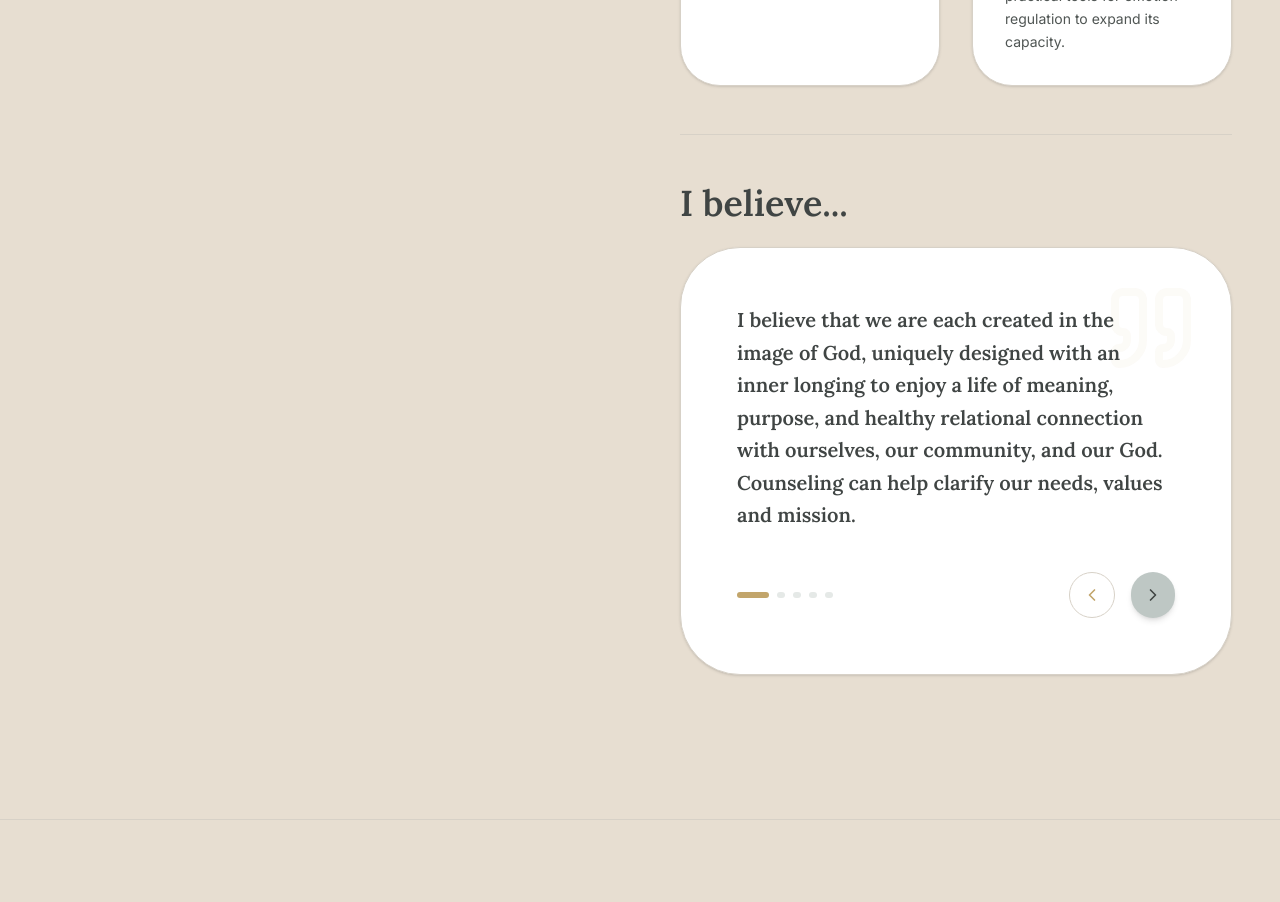
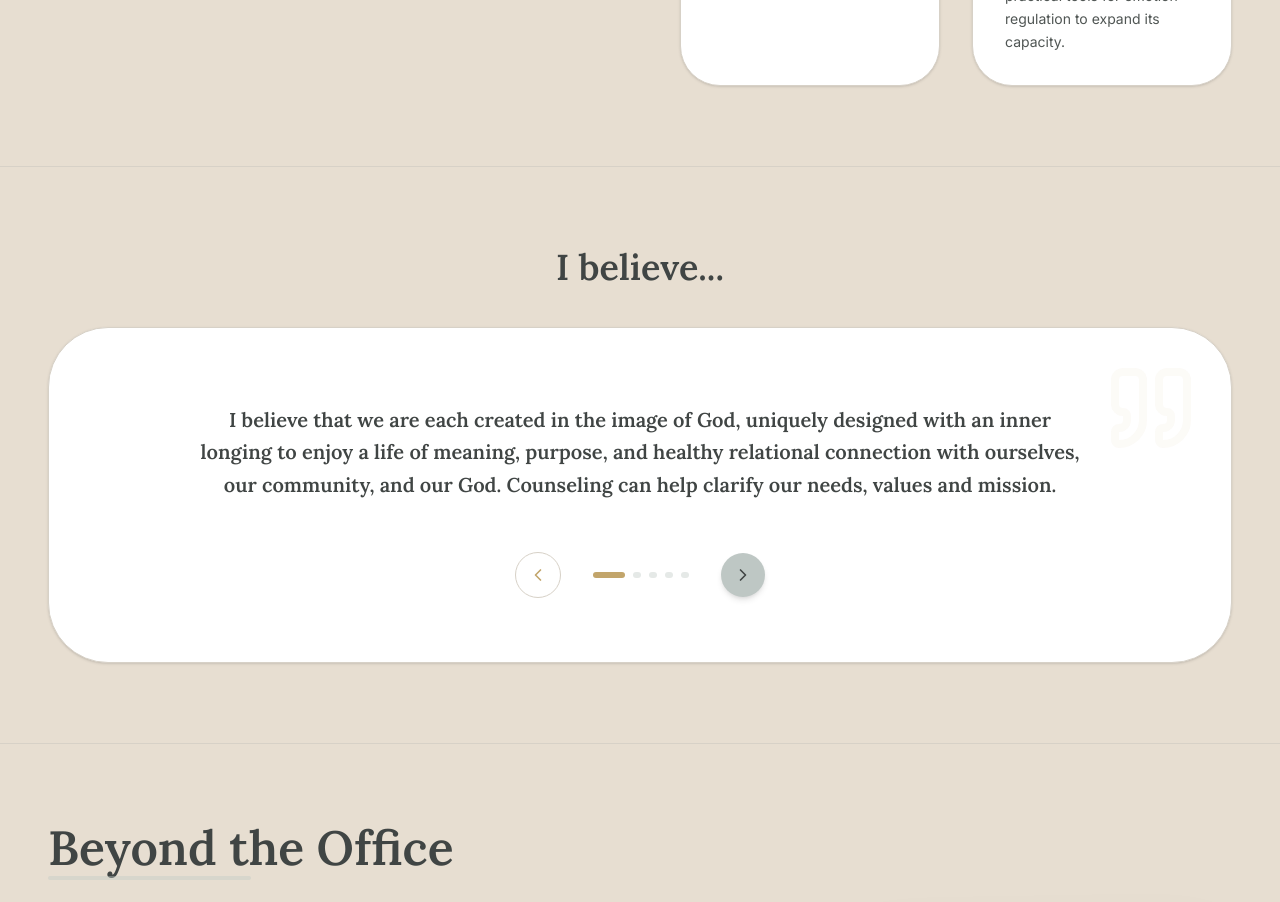
Before and after one commit to Jdepler/Jennifer-Depler-Counseling-Website, a React (Vite) app: page /about in a window 1280 px wide. Shown: the part 1520-2422 px from the top of the page. Built offline with nearby package versions, Linux system fonts and the light colour scheme.

Commit message:
separate sections to enable flex

```diff
--- a/src/pages/About.tsx
+++ b/src/pages/About.tsx
@@ -88,16 +88,21 @@ export function About() {
                   <p className="text-sm text-brand-body leading-relaxed">Safety is the priority. We move at a pace that respects the needs of your nervous system, while integrating practical tools for emotion regulation to expand its capacity.</p>
                </div>
             </div>
+          </div>
+        </div>
+      </section>
 
-            <div className="pt-12 border-t border-brand-border">
-              <h2 className="text-3xl md:text-4xl font-serif text-brand-heading mb-6">
+      {/* I Believe - Full Width Section */}
+      <section className="px-8 md:px-12 py-20 border-t border-brand-border">
+        <div className="max-w-7xl mx-auto">
+          <h2 className="text-3xl md:text-4xl font-serif text-brand-heading mb-10 text-center">
             I believe...
           </h2>
-              <div className="mb-16 relative bg-white p-10 md:p-14 rounded-[60px] border border-brand-border shadow-sm overflow-hidden group">
+          <div className="relative bg-white p-10 md:p-16 rounded-[60px] border border-brand-border shadow-sm overflow-hidden group">
             <div className="absolute top-0 right-0 p-8 opacity-5 group-hover:opacity-10 transition-opacity">
               <Quote className="w-24 h-24 text-brand-primary" />
             </div>
-                <div className="relative z-10 min-h-[180px] flex items-center">
+            <div className="relative z-10 min-h-[120px] flex items-center justify-center">
               <AnimatePresence mode="wait">
                 <motion.div
                   key={currentBelief}
@@ -105,15 +110,22 @@ export function About() {
                   animate={{ opacity: 1, x: 0 }}
                   exit={{ opacity: 0, x: -20 }}
                   transition={{ duration: 0.5, ease: "easeOut" }}
-                      className="w-full"
+                  className="w-full text-center"
                 >
-                      <p className="text-lg md:text-xl font-serif text-brand-heading leading-relaxed">
+                  <p className="text-lg md:text-xl font-serif text-brand-heading leading-relaxed max-w-4xl mx-auto">
                     {BELIEFS[currentBelief]}
                   </p>
                 </motion.div>
               </AnimatePresence>
             </div>
-                <div className="mt-10 flex items-center justify-between">
+            <div className="mt-10 flex items-center justify-center gap-8">
+              <button
+                onClick={prevBelief}
+                className="p-3 rounded-full border border-brand-border text-brand-primary hover:bg-brand-bg transition-colors"
+                aria-label="Previous belief"
+              >
+                <ChevronLeft className="w-5 h-5" />
+              </button>
               <div className="flex gap-2">
                 {BELIEFS.map((_, idx) => (
                   <button
@@ -126,14 +138,6 @@ export function About() {
                   />
                 ))}
               </div>
-                  <div className="flex gap-4">
-                    <button
-                      onClick={prevBelief}
-                      className="p-3 rounded-full border border-brand-border text-brand-primary hover:bg-brand-bg transition-colors"
-                      aria-label="Previous belief"
-                    >
-                      <ChevronLeft className="w-5 h-5" />
-                    </button>
               <button
                 onClick={nextBelief}
                 className="p-3 rounded-full bg-brand-sage text-brand-heading shadow-md hover:opacity-90 transition-colors"
@@ -141,9 +145,6 @@ export function About() {
               >
                 <ChevronRight className="w-5 h-5" />
               </button>
-                  </div>
-                </div>
-              </div>
             </div>
           </div>
         </div>
```
Lines whose indentation alone changed are shown as unchanged.
